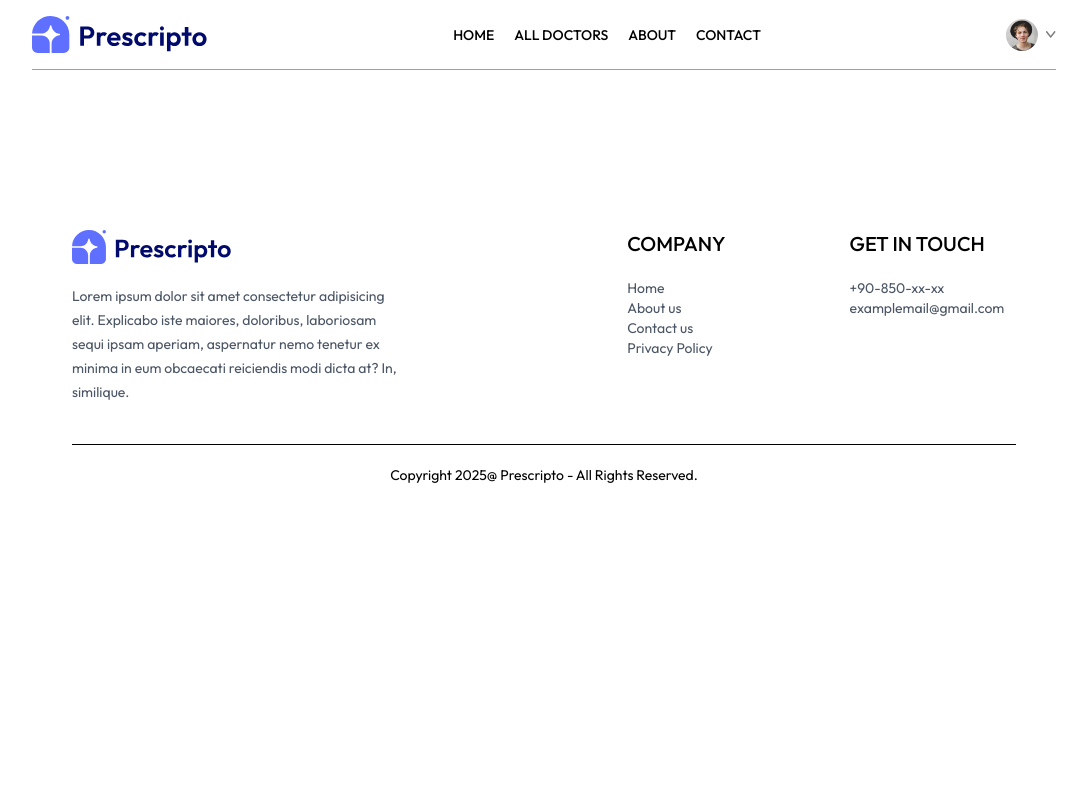
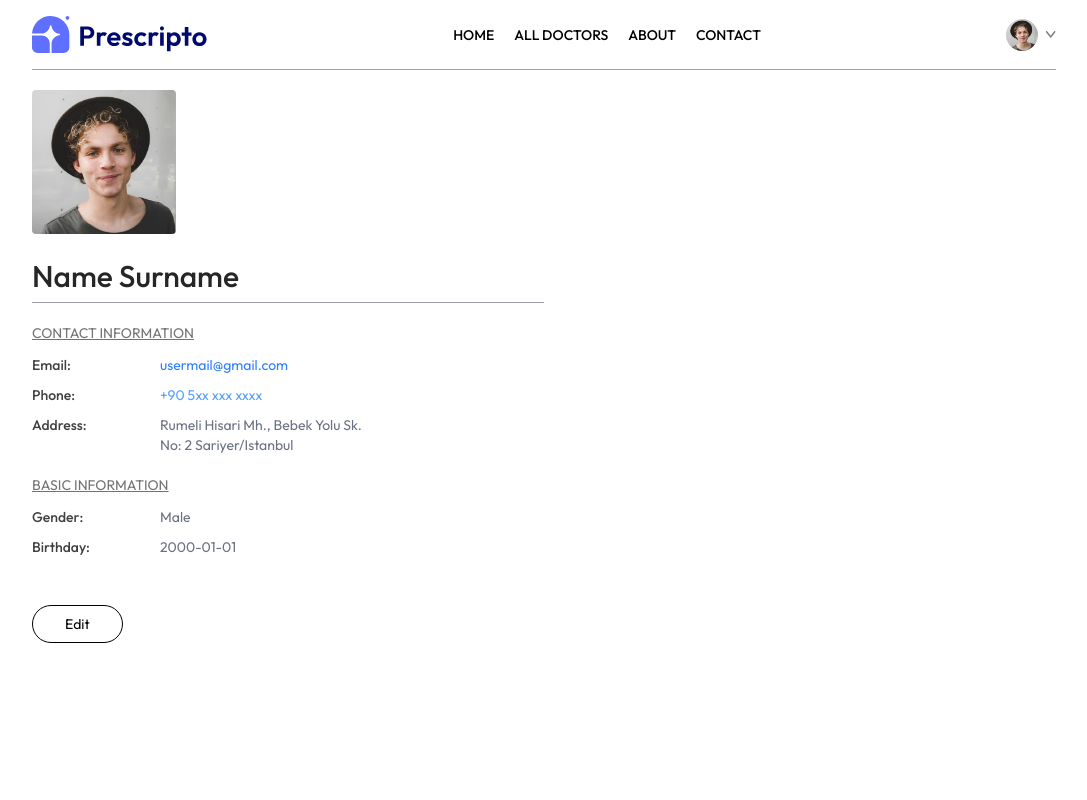
Before and after one commit to yegeb/doctor-appointment-app, a React (Vite) app in the folder client/: page /my-profile in a window 1280 px wide. Shown: the top 800 px of the page, without its empty margins (96-1183 px from the left). Built offline with nearby package versions, Linux system fonts and the light colour scheme.

Commit message:
add MyProfile.jsx

```diff
--- a/client/src/pages/MyProfile.jsx
+++ b/client/src/pages/MyProfile.jsx
@@ -1,8 +1,91 @@
-import React from 'react'
+import React, { useState } from 'react'
+import { assets } from '../assets/assets'
 
 const MyProfile = () => {
+
+  const [userData, setUserData] = useState({
+    name: "Name Surname",
+    image: assets.profile_pic,
+    email: 'usermail@gmail.com',
+    phone: '+90 5xx xxx xxxx',
+    address: {
+      line1: "Rumeli Hisari Mh., Bebek Yolu Sk.",
+      line2: "No: 2 Sariyer/Istanbul"
+    },
+    gender: 'Male',
+    dob: '2000-01-01'
+
+  })
+
+  const [isEdit, setIsEdit] = useState(false)
+
   return (
-    <div>
+    <div className='max-w-lg flex flex-col gap-2 text-sm'>
+        <img className='w-36 rounded' src={userData.image} alt="" />
+        {
+          isEdit
+          ? <input className='bg-gray-50 text-3xl font-medium max-w-60 mt-4' type="text" value={userData.name} onChange={e => setUserData(prev => ({...prev, name: e.target.value}))}/>
+          : <p className='font-medium text-3xl text-neutral-800  mt-4'>{userData.name}</p>
+        }
+
+        <hr className='bg-zinc-400 h-[1px] border-none'/>
+        <div>
+          <p className='text-neutral-500 underline mt-3'>CONTACT INFORMATION</p>
+          <div className='grid grid-cols-[1fr_3fr] gap-y-2.5 mt-3 text-neutral-700'>
+            <p className='font-medium'>Email: </p>
+            <p className='text-blue-500'>{userData.email}</p>
+            <p className='font-medium'>Phone: </p>
+            {
+              isEdit
+              ? <input className='bg-gray-100 max-w-52' type="text" value={userData.phone} onChange={e => setUserData(prev => ({...prev, name: e.target.value}))}/>
+              : <p className='text-blue-400'>{userData.phone}</p>
+            }
+            <p className='font-medium'>Address:</p>
+            {
+              isEdit
+              ? <p>
+                <input className='bg-gray-50' onChange={(e) => setUserData(prev => ({ ...prev, address: {...prev.address, line1: e.target.value }}))}  value={userData.address.line1} type="text" />
+                <br />
+                <input className='bg-gray-50' onChange={(e) => setUserData(prev => ({ ...prev, address: {...prev.address, line2: e.target.value }}))}  value={userData.address.line2} type="text" />
+              </p>
+              : <p className='text-gray-500'>
+                {userData.address.line1}
+                <br />
+                {userData.address.line2}
+              </p>
+            }
+
+          </div>
+        </div>
+        <div>
+          <p className='text-neutral-500 underline mt-3'>BASIC INFORMATION</p>
+          <div className='grid grid-cols-[1fr_3fr] gap-y-2.5 mt-3 text-neutral-700'>
+            <p className='font-medium'>Gender:</p>
+            {
+              isEdit
+              ? <select className='max-w-20 bg-gray-100' onChange={(e) => setUserData(prev => ({ ...prev, gender: e.target.value}))} value={userData.gender}>
+                <option value="Male">Male</option>
+                <option value="Female">Female</option>
+              </select>
+              : <p className='text-gray-500'>{userData.gender}</p>
+            }
+            <p className='font-medium'>Birthday:</p>
+            {
+              isEdit ?
+              <input className='max-w-28 bg-gray-100' type="date" onChange={(e) => setUserData(prev => ({ ...prev, dob: e.target.value }))}  value={userData.dob}/>
+              : <p className='text-gray-500'>{userData.dob}</p>
+
+            }
+          </div>
+        </div>
+
+        <div className='mt-10'>
+          {
+            isEdit
+            ? <button className='border border-primary px-8 py-2 rounded-full hover:bg-primary hover:text-white transition-all' onClick={() => setIsEdit(false)}>Save Information</button>
+            : <button className='border border-primary px-8 py-2 rounded-full hover:bg-primary hover:text-white transition-all'onClick={() => setIsEdit(true)}>Edit</button>
+          }
+        </div>
 
     </div>
   )
```
